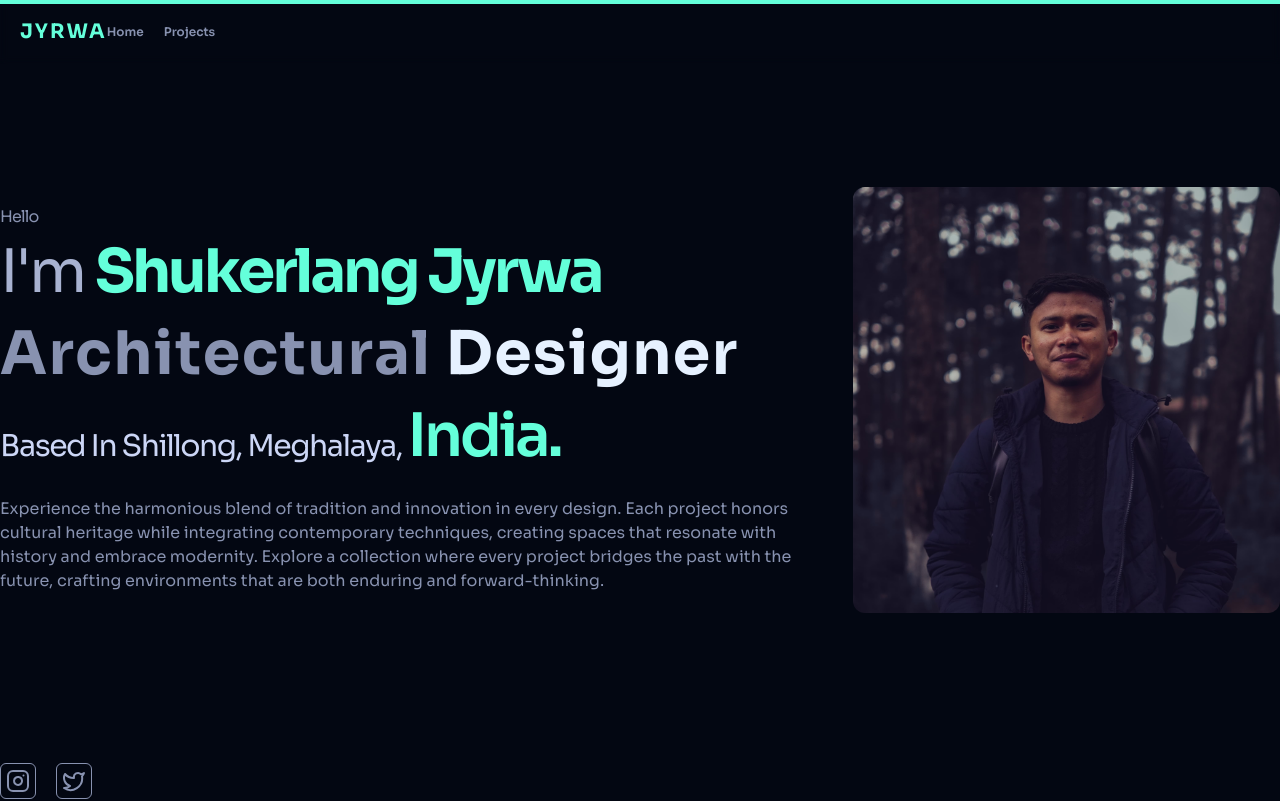
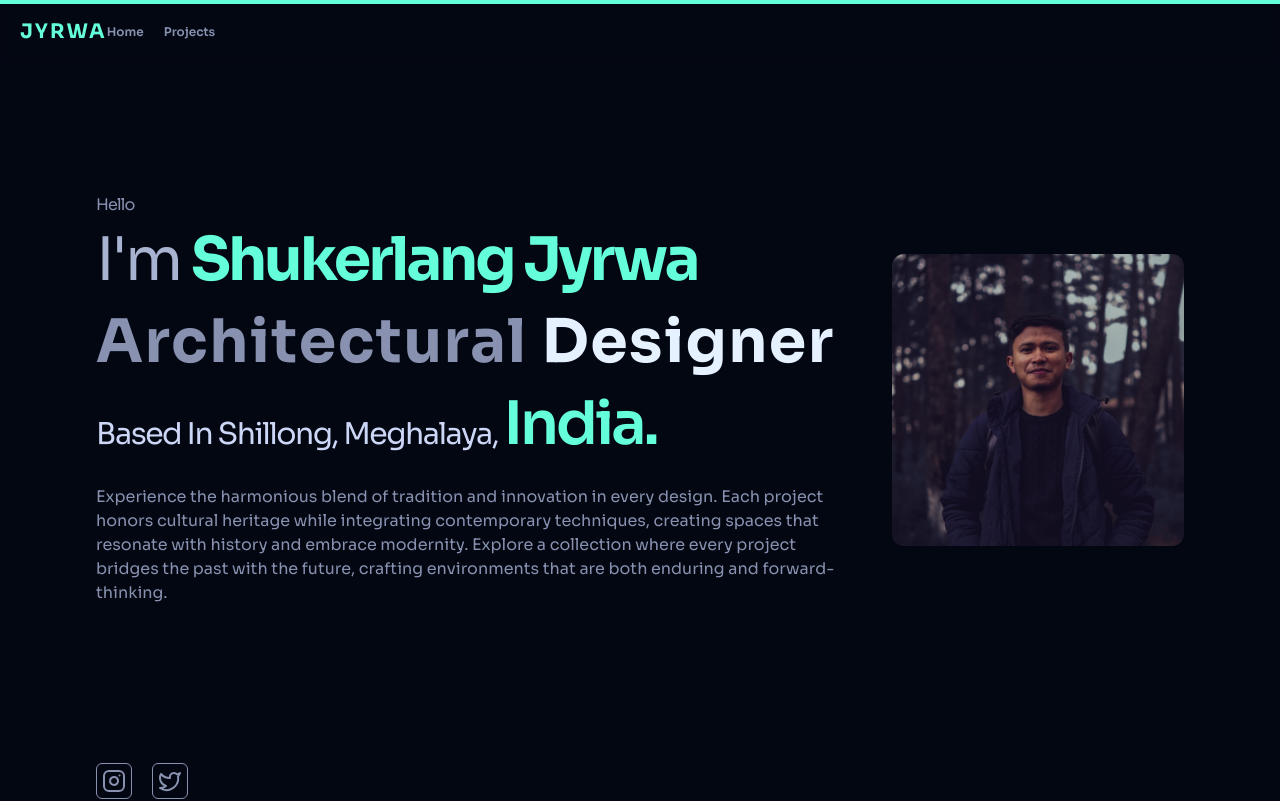
Before and after one commit to JyrwaJR/shu-v1, a Next.js app: page / in a window 1280 px wide. Shown: the top 801 px of the page. Built offline with nearby package versions, Linux system fonts and the light colour scheme.

Commit message:
change padding for continer

```diff
--- a/src/app/page.tsx
+++ b/src/app/page.tsx
@@ -15,13 +15,11 @@ const Page = () => {
   return (
     <ScrollArea className="bg-backgrond">
       <Nav isLoaded={isMounted} />
-      <div className="md:container">
-        <Hero />
-        <Projects />
-        <Events />
-        <Interiors />
-        <Education />
-      </div>
+      <Hero />
+      <Projects />
+      <Events />
+      <Interiors />
+      <Education />
       <Footer />
     </ScrollArea>
   );
--- a/src/components/hero/hero.tsx
+++ b/src/components/hero/hero.tsx
@@ -93,8 +93,8 @@ const items = [Zero, One, Two, Three, Four];
 
 const Hero = () => {
   return (
-    <div className="grid h-screen grid-cols-12 gap-y-5">
-      <div className="order-2 col-span-12 px-5 md:order-1 md:col-span-8 md:h-full md:px-0">
+    <div className="flex h-screen md:container">
+      <div className="order-2  md:order-1 md:h-full md:px-0">
         <div className="flex h-full flex-col items-center justify-start space-y-0 md:items-start md:justify-center md:space-y-2">
           {items.map((Item, index) => (
             <Item key={index} />
--- a/tailwind.config.ts
+++ b/tailwind.config.ts
@@ -11,13 +11,13 @@ const config = {
   ],
   theme: {
     container: {
-      // padding: {
-      //   DEFAULT: '1rem',
-      //   sm: '3rem',
-      //   lg: '5rem',
-      //   xl: '6rem',
-      //   '2xl': '8rem'
-      // },
+      padding: {
+        DEFAULT: '1rem',
+        sm: '3rem',
+        lg: '5rem',
+        xl: '6rem',
+        '2xl': '8rem'
+      },
       center: true,
       screens: {
         '2xl': '1920px',
```
